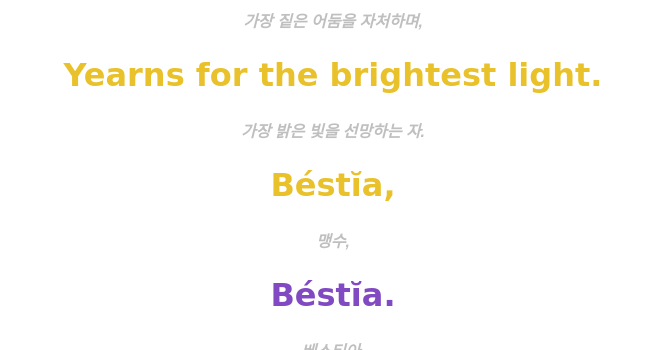
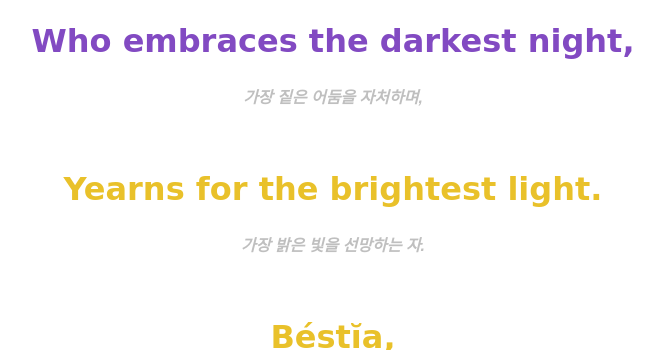
Before and after one commit to uni3355/Bestia-Pardes, a plain HTML site: page index.html in a window 1280 px wide. Shown: the part 752-1102 px from the top of the page, without its empty margins (307-970 px from the left). Drawn offline with Linux system fonts and the light colour scheme; files whose address does not match are found by name; a web font is replaced by a local one.

Commit message:
modify-imgroad

```diff
--- a/index.html
+++ b/index.html
@@ -70,17 +70,17 @@
     </style>
 </head>
 <body>
-    <h1 class="animated">光輝.</h1>
-    <img src="file:///C:/Users/user/Desktop/SHADOW.png" alt="SHADOW" class="animated image">
+    <h1 class="animated">光輝.</h1><br><br>
+    <img src="SHADOW.png" alt="SHADOW" class="animated image"><br><br>
     <h2 class="animated" style="color: #824AC2;">Who embraces the darkest night,</h2>
-    <h5 class="animated" style="font-family: Arial, sans-serif;">가장 짙은 어둠을 자처하며,</h5>
+    <h5 class="animated" style="font-family: Arial, sans-serif;">가장 짙은 어둠을 자처하며,</h5><br><br>
     <h2 class="animated" style="color: #E9C12A;">Yearns for the brightest light.</h2>
-    <h5 class="animated" style="font-family: Arial, sans-serif;">가장 밝은 빛을 선망하는 자.</h5>
+    <h5 class="animated" style="font-family: Arial, sans-serif;">가장 밝은 빛을 선망하는 자.</h5><br><br>
     <h2 class="animated" style="color: #E9C12A; font-weight: bold;">Béstĭa,</h2>
-    <h5 class="animated" style="font-family: Arial, sans-serif;">맹수,</h5>
+    <h5 class="animated" style="font-family: Arial, sans-serif;">맹수,</h5><br><br>
     <h2 class="animated" style="color: #824AC2; font-weight: bold;">Béstĭa.</h2>
-    <h5 class="animated" style="font-family: Arial, sans-serif;">베스티아.</h5>
-    <h3 class="animated"><a href="https://example.com">-.-. --- -.. .   -. .- -- . ---...   ... .... .- -.. --- .--</a></h3>
+    <h5 class="animated" style="font-family: Arial, sans-serif;">베스티아.</h5><br><br><br>
+    <h3 class="animated"><a href="https://example.com">-.-. --- -.. .   -. .- -- . ---...   ... .... .- -.. --- .--</a></h3><br><br><br>
     <script>
         document.addEventListener('scroll', function() {
             var elements = document.querySelectorAll('.animated');
```
